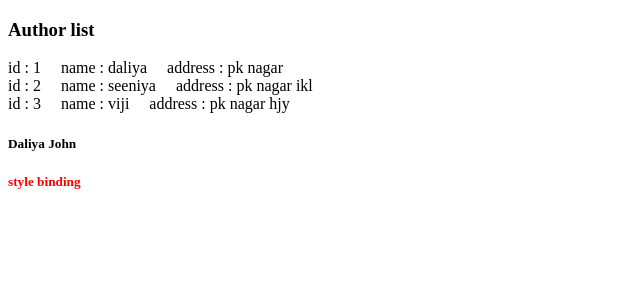
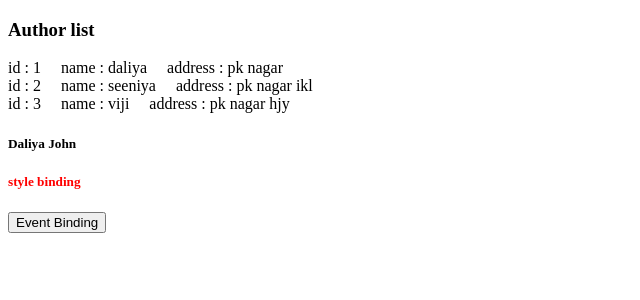
Before and after one commit to daliyajohn/Angular-basics, an Angular app: page /author in a window 1280 px wide. Shown: the top 300 px of the page, without its empty margins (0-640 px from the left). Built offline with nearby package versions, Linux system fonts and the light colour scheme.

Commit message:
Event Binding

```diff
--- a/src/app/author/author.component.html
+++ b/src/app/author/author.component.html
@@ -12,3 +12,6 @@
 <div [style.color] = "isActive ? 'red' : 'blue'">
   <h5>style binding</h5>
 </div>
+
+
+<button type="submit" (click)="onSubmit()">Event Binding</button >
--- a/src/app/author/author.component.ts
+++ b/src/app/author/author.component.ts
@@ -17,4 +17,7 @@ export class AuthorComponent implements OnInit {
 
   ngOnInit() {
   }
+  onSubmit() {
+    alert('das');
+  }
 }
```
